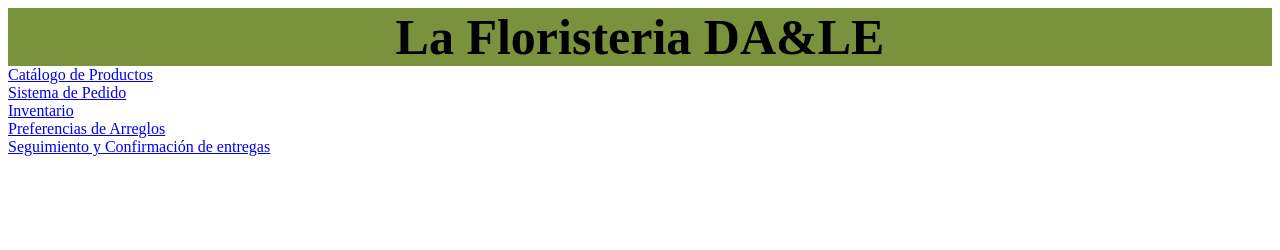
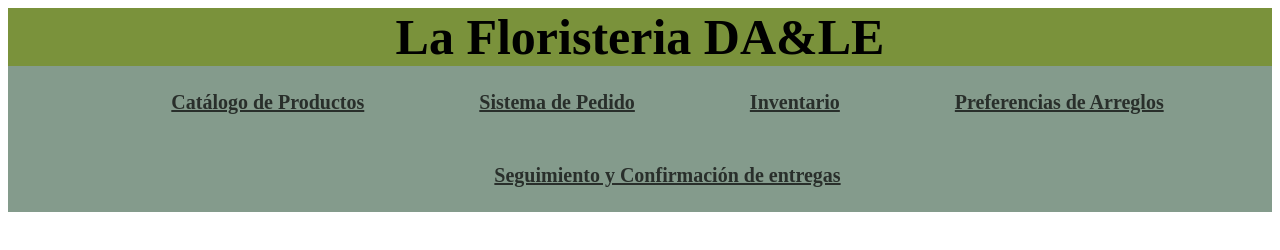
Before and after one commit to Leisny/Floristeria-DA-LE, a plain HTML site: page Index.html in a window 1280 px wide. Drawn offline with Linux system fonts and the light colour scheme.

Commit message:
estilo de opciones

```diff
--- a/Index.css
+++ b/Index.css
@@ -15,3 +15,31 @@
 .nombre{
     margin: 0px 0px;
 }
+
+.opciones{
+    background-color: rgb(132, 155, 140);
+    text-align: center;
+    display:flex;
+    flex-wrap: wrap;
+    align-items: center;
+    justify-content: center;
+    height: auto;
+    width: 100%;
+}
+
+a{
+    color: rgb(41, 47, 43);
+    margin-top: 25px;
+    margin-left: 85px;
+    margin-right: 30px;
+    margin-bottom: 25px;
+    font-size: 20px;
+    font-weight: bold;
+    display: flex;
+    font-family: Lucida Calligraphy;
+}
+
+.opciones .a:hover{
+    background-color: rgb(178, 192, 183);
+    border-radius: 35px;
+}
```
